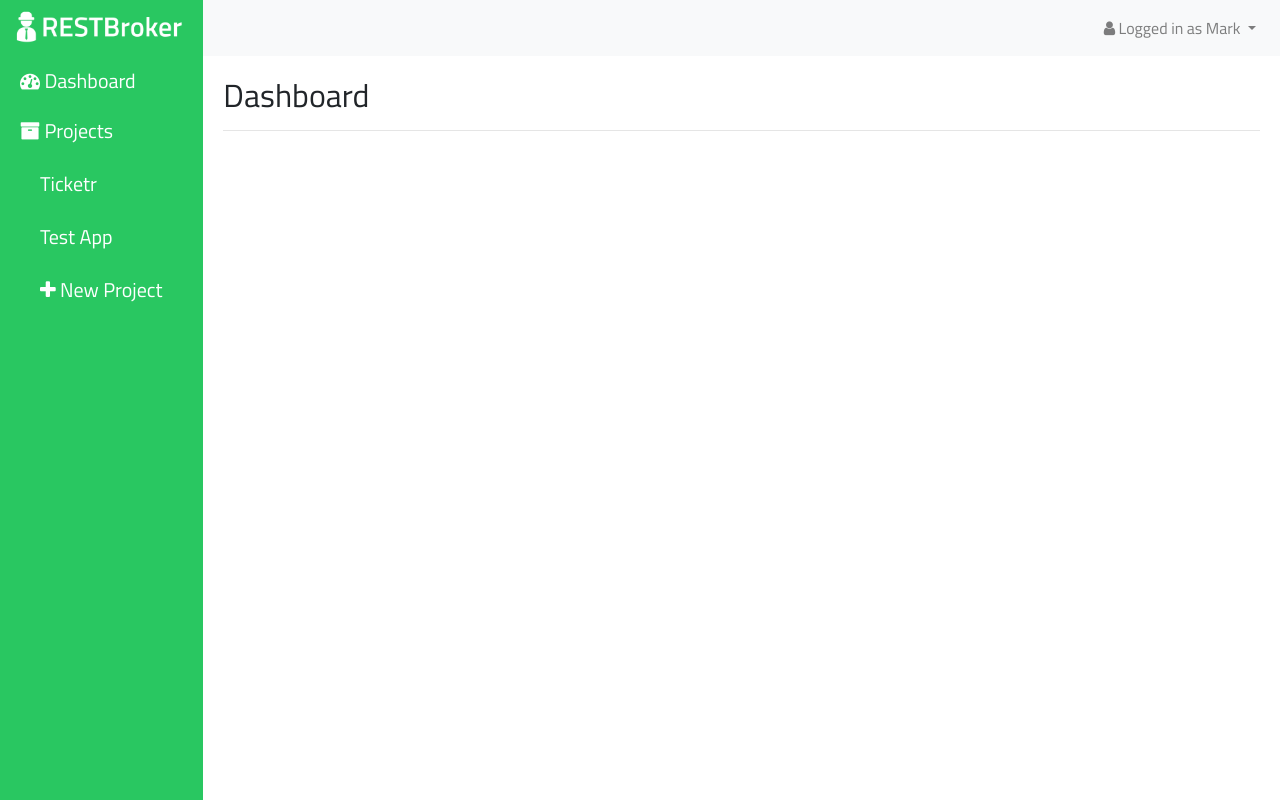
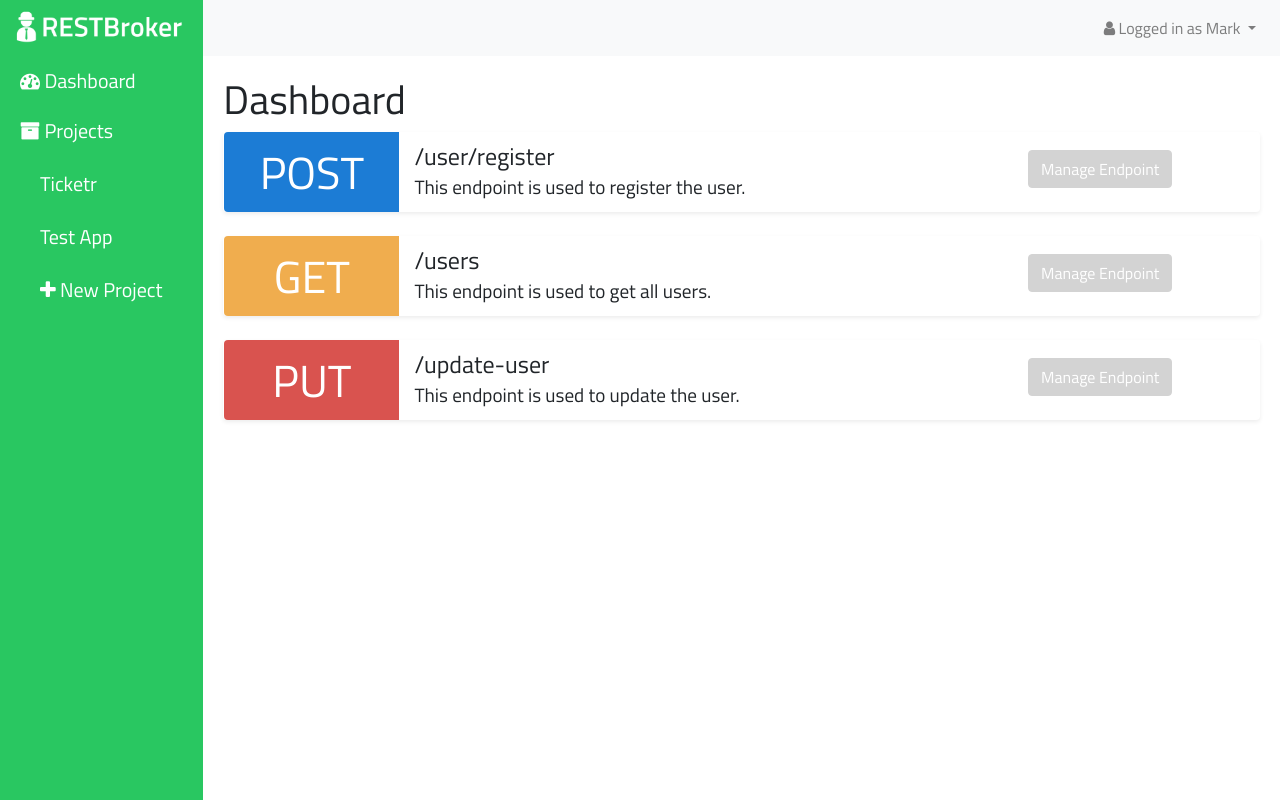
Before and after one commit to mark-barrett/Lapis, a Django app: page /dashboard in a window 1280 px wide. Run offline with Django 3.2, Linux system fonts and the light colour scheme; some libraries are stand-ins or nearby versions.

```diff
--- a/RESTBroker/settings.py
+++ b/RESTBroker/settings.py
@@ -13,6 +13,8 @@ https://docs.djangoproject.com/en/1.11/ref/settings/
 import os
 
 # Build paths inside the project like this: os.path.join(BASE_DIR, ...)
+from django.contrib import messages
+
 BASE_DIR = os.path.dirname(os.path.dirname(os.path.abspath(__file__)))
 
 
@@ -125,3 +127,7 @@ STATIC_URL = '/static/'
 STATICFILES_DIRS = (
     os.path.join(BASE_DIR, 'static'),
 )
+
+MESSAGE_TAGS = {
+    messages.ERROR: 'danger',
+}
--- a/core/views.py
+++ b/core/views.py
@@ -1,4 +1,7 @@
-from django.shortcuts import render
+from django.contrib.auth import authenticate
+from django.contrib.auth.models import User
+from django.contrib import messages
+from django.shortcuts import render, redirect
 from django.views import View
 
 
@@ -8,6 +11,21 @@ class Home(View):
         return render(request, 'core/home.html')
 
 
+    def post(self, request):
+        username = request.POST['username']
+        password = request.POST['password']
+
+        # Try log the user in
+        user = authenticate(username=username, password=password)
+
+        if user is not None:
+            messages.success(request, 'Hey ' + user.first_name + ', welcome back!')
+            return redirect('/dashboard')
+        else:
+            messages.error(request, 'Invalid username or password.')
+            return redirect('/')
+
+
 class Dashboard(View):
 
     def get(self, request):
--- a/static/core/css/restbroker-core.css
+++ b/static/core/css/restbroker-core.css
@@ -86,8 +86,6 @@ body {
     padding-bottom: 10px;
 }
 
-
-
 .project {
     padding-left: 20px;
 }
@@ -95,3 +93,43 @@ body {
 .page-content {
     padding: 20px;
 }
+
+.request {
+    border-top-left-radius: .25rem;
+    border-bottom-left-radius: .25rem;
+    height: 80px;
+    line-height: 80px;
+    font-size: 45px;
+    text-align: center;
+}
+
+.request-post {
+    background-color: #1C7CD5;
+}
+
+.request-get {
+    background-color: #F0AD4E;
+}
+
+.request-put {
+    background-color: #D9534F;
+}
+
+.endpoint-information {
+    padding-top: 10px;
+}
+
+.larger-font {
+    font-size: 45px;
+}
+
+.endpoint {
+    padding-left: 1rem;
+    height: 80px;
+}
+
+.manage-endpoint {
+    height: 70px;
+    line-height: 70px;
+    text-align: right;
+}
--- a/templates/core/dashboard.html
+++ b/templates/core/dashboard.html
@@ -1,68 +1,62 @@
-{% extends 'core/base.html' %}
+{% extends 'core/nav-bar.html' %}
 
 {# Load static templating tag to be able to use it to get paths to static files #}
 {% load static %}
 
 {# Set the title and background color for the base.html file. #}
 {% block title %}RESTBroker - Dashboard{% endblock %}
-{% block background-color %}main-background{% endblock %}
 
-{% block content %}
+{% block page-content %}
+<div class="page-content">
+    <h1>Dashboard</h1>
 
-    <div class="row">
-        <div class="col-md-2 sidebar-wrapper">
-            <div class="sidebar">
-                <div class="sidebar-brand">
-                    <img src="{% static 'core/images/logo-white.png' %}" width="94%">
-                </div>
-                <ul class="nav flex-column">
-                    <li class="nav-item">
-                        <a class="nav-link active" href="#"><i class="fa fa-tachometer" aria-hidden="true"></i> Dashboard</a>
-                    </li>
-
-                    <li class="separator"><i class="fa fa-archive" aria-hidden="true"></i> Projects</li>
-                    <li class="nav-item project">
-                        <a class="nav-link" href="#">Ticketr</a>
-                    </li>
-                    <li class="nav-item project">
-                        <a class="nav-link" href="#">Test App</a>
-                    </li>
-                    <li class="nav-item project">
-                        <a class="nav-link" href="#"><i class="fa fa-plus" aria-hidden="true"></i> New Project</a>
-                    </li>
-                </ul>
+    <div class="rounded shadow-sm endpoint">
+        <div class="row">
+            <div class="col-md-2 request request-post text-white text-center">
+                POST
+            </div>
+            <div class="col-md-6 endpoint-information">
+                <h4>/user/register<br/><small>This endpoint is used to register the user.</small></h4>
+            </div>
+            <div class="col-md-3 manage-endpoint">
+                <button class="btn btn-secondary">
+                    Manage Endpoint
+                </button>
             </div>
         </div>
-        <div class="col-md-10 page-wrapper">
-            <nav class="navbar navbar-expand-lg navbar-light bg-light">
-                <button class="navbar-toggler" type="button" data-toggle="collapse" data-target="#navbarTogglerDemo03" aria-controls="navbarTogglerDemo03" aria-expanded="false" aria-label="Toggle navigation">
-                    <span class="navbar-toggler-icon"></span>
+    </div>
+    <br/>
+    <div class="rounded shadow-sm endpoint">
+        <div class="row">
+            <div class="col-md-2 request request-get text-white text-center">
+                GET
+            </div>
+            <div class="col-md-6 endpoint-information">
+                <h4>/users<br/><small>This endpoint is used to get all users.</small></h4>
+            </div>
+            <div class="col-md-3 manage-endpoint">
+                <button class="btn btn-secondary">
+                    Manage Endpoint
                 </button>
-
-                <div class="collapse navbar-collapse" id="navbarTogglerDemo03">
-                    <ul class="navbar-nav mr-auto mt-2 mt-lg-0">
-
-                    </ul>
-                    <ul class="navbar-nav my-2 my-lg-0">
-                        <li class="nav-item dropdown">
-                            <a class="nav-link dropdown-toggle" href="#" id="navbarDropdown" role="button" data-toggle="dropdown" aria-haspopup="true" aria-expanded="false">
-                                <i class="fa fa-user" aria-hidden="true"></i> Logged in as Mark
-                            </a>
-                            <div class="dropdown-menu" aria-labelledby="navbarDropdown">
-                                <a class="dropdown-item" href="#">Account</a>
-                                <div class="dropdown-divider"></div>
-                                <a class="dropdown-item" href="#">Logout</a>
-                            </div>
-                        </li>
-                    </ul>
-                </div>
-            </nav>
-            <div class="page-content">
-                <h2>Dashboard</h2>
-                <hr/>
+            </div>
+        </div>
+    </div>
+    <br/>
+    <div class="rounded shadow-sm endpoint">
+        <div class="row">
+            <div class="col-md-2 request request-put text-white text-center">
+                PUT
+            </div>
+            <div class="col-md-6 endpoint-information">
+                <h4>/update-user<br/><small>This endpoint is used to update the user.</small></h4>
+            </div>
+            <div class="col-md-3 manage-endpoint">
+                <button class="btn btn-secondary">
+                    Manage Endpoint
+                </button>
             </div>
         </div>
     </div>
 
-    {% include 'core/footer.html' %}
+</div>
 {% endblock %}
--- /dev/null
+++ b/templates/core/nav-bar.html
@@ -0,0 +1,64 @@
+{% extends 'core/base.html' %}
+
+{# Load static templating tag to be able to use it to get paths to static files #}
+{% load static %}
+
+{# Set the title and background color for the base.html file. #}
+{% block background-color %}main-background{% endblock %}
+
+{% block content %}
+
+    <div class="row">
+        <div class="col-md-2 sidebar-wrapper">
+            <div class="sidebar">
+                <div class="sidebar-brand">
+                    <img src="{% static 'core/images/logo-white.png' %}" width="94%">
+                </div>
+                <ul class="nav flex-column">
+                    <li class="nav-item">
+                        <a class="nav-link active" href="#"><i class="fa fa-tachometer" aria-hidden="true"></i> Dashboard</a>
+                    </li>
+
+                    <li class="separator"><i class="fa fa-archive" aria-hidden="true"></i> Projects</li>
+                    <li class="nav-item project">
+                        <a class="nav-link" href="#">Ticketr</a>
+                    </li>
+                    <li class="nav-item project">
+                        <a class="nav-link" href="#">Test App</a>
+                    </li>
+                    <li class="nav-item project">
+                        <a class="nav-link" href="#"><i class="fa fa-plus" aria-hidden="true"></i> New Project</a>
+                    </li>
+                </ul>
+            </div>
+        </div>
+        <div class="col-md-10 page-wrapper">
+            <nav class="navbar navbar-expand-lg navbar-light bg-light">
+                <button class="navbar-toggler" type="button" data-toggle="collapse" data-target="#navbarTogglerDemo03" aria-controls="navbarTogglerDemo03" aria-expanded="false" aria-label="Toggle navigation">
+                    <span class="navbar-toggler-icon"></span>
+                </button>
+
+                <div class="collapse navbar-collapse" id="navbarTogglerDemo03">
+                    <ul class="navbar-nav mr-auto mt-2 mt-lg-0">
+
+                    </ul>
+                    <ul class="navbar-nav my-2 my-lg-0">
+                        <li class="nav-item dropdown">
+                            <a class="nav-link dropdown-toggle" href="#" id="navbarDropdown" role="button" data-toggle="dropdown" aria-haspopup="true" aria-expanded="false">
+                                <i class="fa fa-user" aria-hidden="true"></i> Logged in as Mark
+                            </a>
+                            <div class="dropdown-menu" aria-labelledby="navbarDropdown">
+                                <a class="dropdown-item" href="#">Account</a>
+                                <div class="dropdown-divider"></div>
+                                <a class="dropdown-item" href="#">Logout</a>
+                            </div>
+                        </li>
+                    </ul>
+                </div>
+            </nav>
+            {% block page-content %}{% endblock %}
+        </div>
+    </div>
+
+    {% include 'core/footer.html' %}
+{% endblock %}
```
Also changed, not shown: templates/core/home.html (+16 -9 lines).
